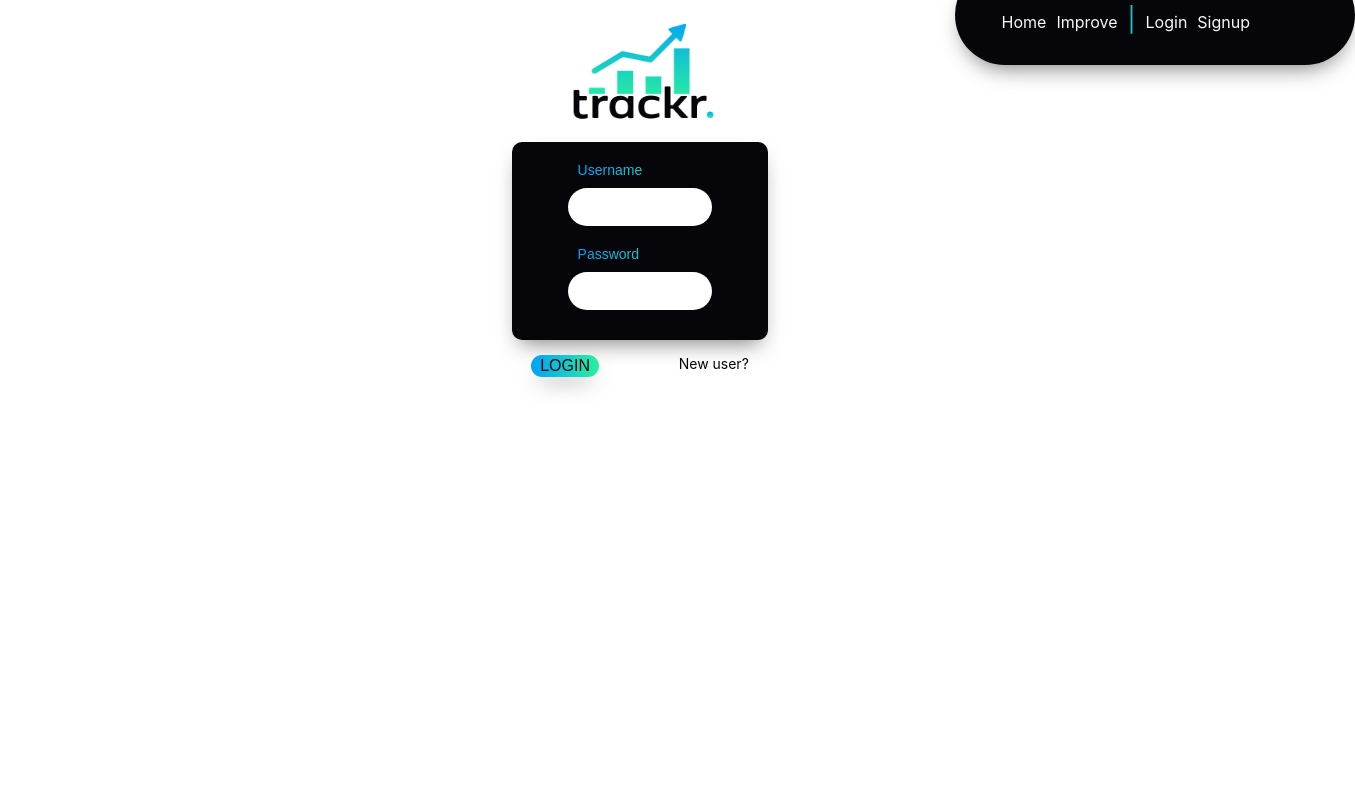
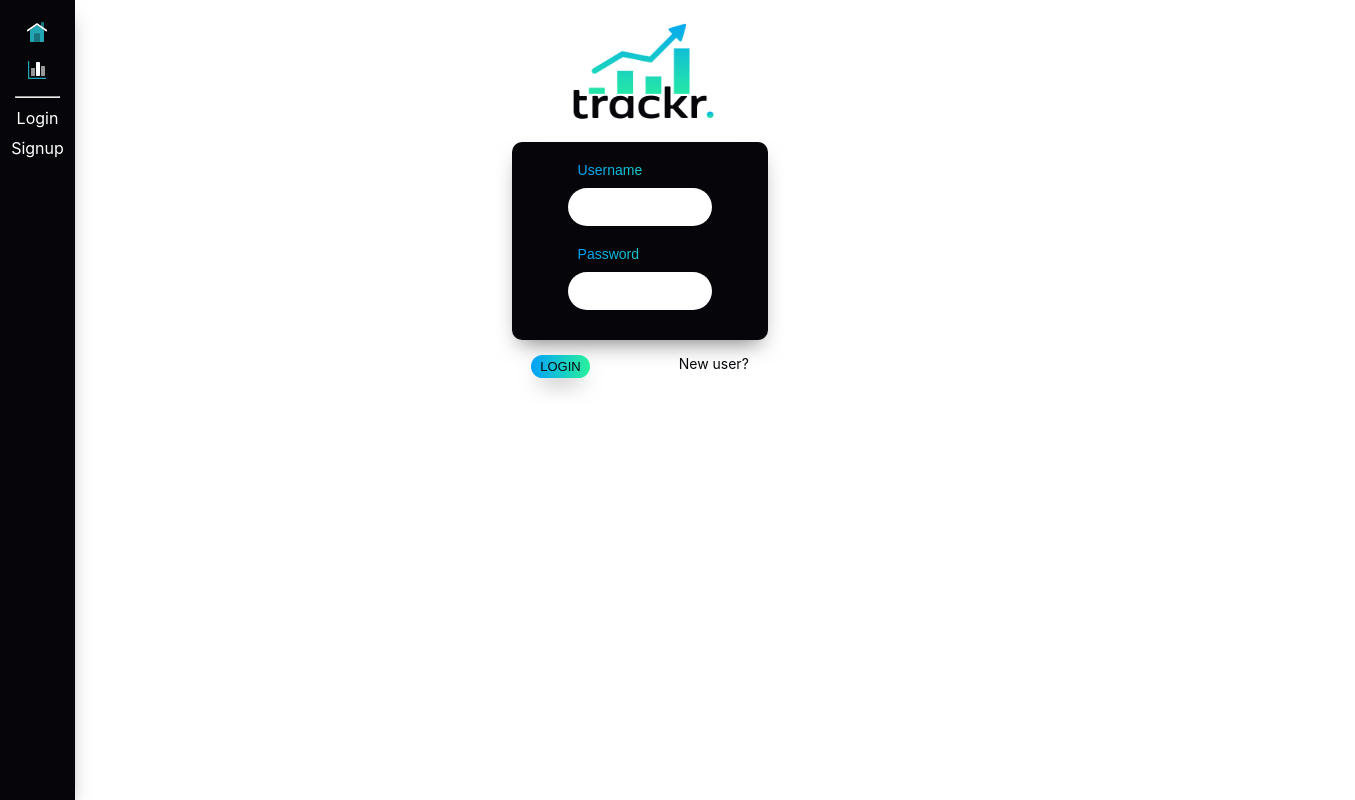
Before and after one commit to AnthonyTB/trackr, a React (Create React App) app in the folder client/: page /Login in a window 1280 px wide. Shown: the whole page, 1355 px wide, since content can reach past the window. Built offline with nearby package versions, Linux system fonts and the light colour scheme; a web font is replaced by a local one.

Commit message:
worked on desktop menu

```diff
--- a/client/src/Components/Create-Account-Form/Create-Account-Form.css
+++ b/client/src/Components/Create-Account-Form/Create-Account-Form.css
@@ -104,17 +104,12 @@ form a:hover::after {
     margin-bottom: 20px;
   }
 
-  input:focus {
-    border-color: red;
-  }
-
   form a {
     font-size: calc(-2px + 2vmin);
   }
 
   form button {
-    font-size: calc(0px + 2vmin);
-    padding: 2px 9px 2px 9px;
-    font-family: kobenhavn-sans, sans-serif;
+    font-size: calc(-3px + 2vmin);
+    padding: 4px 9px 4px 9px;
   }
 }
--- a/client/src/Components/DesktopMenu/Menu.css
+++ b/client/src/Components/DesktopMenu/Menu.css
@@ -1,49 +1,42 @@
 .Desktop-Menu {
   color: #fff;
   position: absolute;
-  right: 0;
+  left: 0;
   top: 0;
-  margin-top: 5px;
+  height: 100vh;
+  width: 75px;
   z-index: 60;
-  margin-right: 20px;
+  background-color: #06060a;
+  box-shadow: 0px 11px 21px -8px rgba(0, 0, 0, 0.5);
+  display: flex;
+  justify-content: center;
+}
+
+.Desktop-Menu nav {
+  text-align: center;
+  margin-top: 20px;
 }
 
 .Desktop-Menu a {
   color: #fff;
-  mix-blend-mode: difference;
+  display: block;
+  text-decoration: none;
+  padding: 0;
+  margin-bottom: 10px;
 }
 
-.Desktop-Menu a,
-.Menu button {
-  margin-right: 10px;
-  color: #fff;
-  text-decoration: none;
-}
-
-.Desktop-Menu p {
-  display: inline;
-  margin-right: 10px;
-  font-size: calc(8px + 2vmin);
+.Desktop-Menu .menu-divider {
   background: var(--gradient);
+  margin: auto auto;
+  margin-top: 10px;
+  margin-bottom: 10px;
+  width: 80%;
   -webkit-background-clip: text;
   -webkit-text-fill-color: transparent;
 }
 
 .loggedOut,
 .loggedIn {
-  display: inline-flex;
-}
-
-.menu-curve {
-  width: 400px;
-  height: 100px;
-  background: #06060a;
-  border-radius: 50px / 50px;
-  position: absolute;
-  top: -40px;
-  right: -95px;
-  z-index: -1;
-  box-shadow: 0px 11px 21px -8px rgba(0, 0, 0, 0.5);
 }
 
 @media only screen and (min-width: 1024px) {
--- a/client/src/Components/DesktopMenu/Menu.js
+++ b/client/src/Components/DesktopMenu/Menu.js
@@ -2,6 +2,8 @@ import React, { useContext } from 'react';
 import './Menu.css';
 import { Link } from 'react-router-dom';
 import { Context } from '../Context/Context';
+import HomeBtn from '../SVGs/homebtn';
+import ChartBtn from '../SVGs/chartbtn';
 
 function DesktopMenu() {
   const { isLoggedIn, updateStatus, Logout } = React.useContext(Context);
@@ -25,11 +27,14 @@ function DesktopMenu() {
 
   return (
     <div className='Desktop-Menu'>
-      <div className='menu-curve'></div>
       <nav>
-        <Link to='/Home'>Home</Link>
-        <Link to='/Improve'>Improve</Link>
-        <p>|</p>
+        <Link to='/Home'>
+          <HomeBtn />
+        </Link>
+        <Link to='/Data'>
+          <ChartBtn />
+        </Link>
+        <hr className='menu-divider' />
         {loginStatus()}
       </nav>
     </div>
--- a/client/src/Components/Login-Form/Login-Form.css
+++ b/client/src/Components/Login-Form/Login-Form.css
@@ -117,6 +117,5 @@ form a:hover::after {
   form button {
     font-size: calc(0px + 2vmin);
     padding: 2px 9px 2px 9px;
-    font-family: kobenhavn-sans, sans-serif;
   }
 }
--- a/client/src/Components/MobileMenu/Menu.css
+++ b/client/src/Components/MobileMenu/Menu.css
@@ -14,22 +14,25 @@
   right: 10px;
   margin-top: 10px;
   margin-right: 10px;
-  z-index: 1000 !important;
+  z-index: 2000;
 }
 
 .menu-button {
   float: right;
-  background: transparent;
-  padding: 0;
+  background: #fff;
+  padding: 2px 3px 2px 3px;
+  border-radius: 50%;
   margin: 0;
   border: 0;
   margin-bottom: 10px;
+  z-index: 2000;
+  box-shadow: 0px 11px 21px -8px rgba(0, 0, 0, 0.5);
 }
 
 .slide-out {
   clear: both;
   margin-top: 15px;
-  margin-right: -10px;
+  margin-right: -40px;
   height: 45%;
   width: 200px;
   background-color: #fff;
@@ -38,7 +41,6 @@
   overflow-x: hidden;
   padding-top: 60px;
   transition: 0.5s;
-  margin-top: 1%;
   box-shadow: 0px 11px 21px -8px rgba(0, 0, 0, 0.5);
 }
 
--- /dev/null
+++ b/client/src/Components/SVGs/chartbtn.js
@@ -0,0 +1,30 @@
+import React from 'react';
+
+export default class ChartIcon extends React.Component {
+  render() {
+    return (
+      <svg width='24' height='24'>
+        <rect width='24' height='24' fill='none' rx='0' ry='0' />
+        <path
+          fill-rule='evenodd'
+          clip-rule='evenodd'
+          d='M3 3.2C3 3.08954 3.08954 3 3.2 3H4C4.11046 3 4.2 3.08954 4.2 3.2V19.6C4.2 19.7105 4.28954 19.8 4.4 19.8H20.8C20.9105 19.8 21 19.8895 21 20V20.8C21 20.9105 20.9105 21 20.8 21H3.5C3.22386 21 3 20.7761 3 20.5V3.2Z'
+          fill='#22a6b3'
+        />
+        <path
+          fill-rule='evenodd'
+          clip-rule='evenodd'
+          d='M12 4C11.4477 4 11 4.44772 11 5V17C11 17.5523 11.4477 18 12 18H14C14.5523 18 15 17.5523 15 17V5C15 4.44772 14.5523 4 14 4H12ZM16 9C16 8.44772 16.4477 8 17 8H19C19.5523 8 20 8.44772 20 9V17C20 17.5523 19.5523 18 19 18H17C16.4477 18 16 17.5523 16 17V9ZM6 11C6 10.4477 6.44772 10 7 10H9C9.55228 10 10 10.4477 10 11V17C10 17.5523 9.55228 18 9 18H7C6.44772 18 6 17.5523 6 17V11Z'
+          fill='#ffffff'
+        />
+        <path
+          fill-rule='evenodd'
+          clip-rule='evenodd'
+          d='M17 8C16.4477 8 16 8.44772 16 9V17C16 17.5523 16.4477 18 17 18H19C19.5523 18 20 17.5523 20 17V9C20 8.44772 19.5523 8 19 8H17ZM7 10C6.44772 10 6 10.4477 6 11V17C6 17.5523 6.44772 18 7 18H9C9.55228 18 10 17.5523 10 17V11C10 10.4477 9.55228 10 9 10H7Z'
+          fill='black'
+          fill-opacity='0.4'
+        />
+      </svg>
+    );
+  }
+}
--- /dev/null
+++ b/client/src/Components/SVGs/homebtn.js
@@ -0,0 +1,30 @@
+import React from 'react';
+
+export default class Icon extends React.Component {
+  render() {
+    return (
+      <svg width='24' height='24'>
+        <rect width='24' height='24' fill='none' rx='0' ry='0' />
+        <path
+          fill-rule='evenodd'
+          clip-rule='evenodd'
+          d='M16.8 2C16.3582 2 16 2.35817 16 2.8V7.75714L12 4.89999L5 9.89999V21.2C5 21.6418 5.35817 22 5.8 22H18.2C18.6418 22 19 21.6418 19 21.2V9.89999L17.74 9H19V2.8C19 2.35817 18.6418 2 18.2 2H16.8Z'
+          fill='#22a6b3'
+        />
+        <path
+          fill-rule='evenodd'
+          clip-rule='evenodd'
+          d='M2 10.2603C2 10.0972 2.07961 9.94428 2.21327 9.85071L11.7133 3.20071C11.8854 3.0802 12.1146 3.0802 12.2867 3.20071L21.7867 9.85071C21.9204 9.94428 22 10.0972 22 10.2603V11.0397C22 11.4442 21.5447 11.6813 21.2133 11.4493L12.2867 5.20071C12.1146 5.0802 11.8854 5.0802 11.7133 5.20071L2.78673 11.4493C2.45534 11.6813 2 11.4442 2 11.0397V10.2603Z'
+          fill='#ffffff'
+        />
+        <path
+          fill-rule='evenodd'
+          clip-rule='evenodd'
+          d='M16.8 2C16.3582 2 16 2.35817 16 2.8V5.8L19 7.9V2.8C19 2.35817 18.6418 2 18.2 2H16.8ZM9.8 13.2C9.35817 13.2 9 13.5582 9 14V22H15V14C15 13.5582 14.6418 13.2 14.2 13.2H9.8Z'
+          fill='black'
+          fill-opacity='0.3'
+        />
+      </svg>
+    );
+  }
+}
--- a/client/src/Components/SVGs/menu.js
+++ b/client/src/Components/SVGs/menu.js
@@ -1,6 +1,6 @@
 import React from 'react';
 
-export default class MenuIcon extends React.Component {
+export default class Icon extends React.Component {
   render() {
     return (
       <svg width='24' height='24'>
@@ -8,21 +8,8 @@ export default class MenuIcon extends React.Component {
         <path
           fill-rule='evenodd'
           clip-rule='evenodd'
-          d='M18.6499 10.05C19.7199 10.05 20.5999 10.93 20.5999 12C20.5999 13.07 19.7199 13.95 18.6499 13.95H10.3499C9.26985 13.95 8.39985 13.07 8.39985 12C8.39985 10.93 9.26985 10.05 10.3499 10.05H18.6499ZM9.59985 12C9.59985 12.41 9.93985 12.75 10.3499 12.75H18.6499C19.0599 12.75 19.3999 12.41 19.3999 12C19.3999 11.59 19.0599 11.25 18.6499 11.25H10.3499C9.93985 11.25 9.59985 11.59 9.59985 12Z'
-          fill='#21dbb8'
-        />
-        <path
-          fill-rule='evenodd'
-          clip-rule='evenodd'
-          d='M3.99985 7.0501H19.9999C20.3299 7.0501 20.5999 6.7801 20.5999 6.4501C20.5999 6.1201 20.3299 5.8501 19.9999 5.8501H3.99985C3.66985 5.8501 3.39985 6.1201 3.39985 6.4501C3.39985 6.7801 3.66985 7.0501 3.99985 7.0501ZM19.9999 16.9501H3.99985C3.66985 16.9501 3.39985 17.2201 3.39985 17.5501C3.39985 17.8801 3.66985 18.1501 3.99985 18.1501H19.9999C20.3299 18.1501 20.5999 17.8801 20.5999 17.5501C20.5999 17.2201 20.3299 16.9501 19.9999 16.9501Z'
+          d='M4 7C4 6.58579 4.33579 6.25 4.75 6.25H19.25C19.6642 6.25 20 6.58579 20 7C20 7.41421 19.6642 7.75 19.25 7.75H4.75C4.33579 7.75 4 7.41421 4 7ZM4 12C4 11.5858 4.33579 11.25 4.75 11.25H19.25C19.6642 11.25 20 11.5858 20 12C20 12.4142 19.6642 12.75 19.25 12.75H4.75C4.33579 12.75 4 12.4142 4 12ZM4.75 16.25C4.33579 16.25 4 16.5858 4 17C4 17.4142 4.33579 17.75 4.75 17.75H19.25C19.6642 17.75 20 17.4142 20 17C20 16.5858 19.6642 16.25 19.25 16.25H4.75Z'
           fill='#000000'
-        />
-        <path
-          fill-rule='evenodd'
-          clip-rule='evenodd'
-          d='M3.99985 7.0501H19.9999C20.3299 7.0501 20.5999 6.7801 20.5999 6.4501C20.5999 6.1201 20.3299 5.8501 19.9999 5.8501H3.99985C3.66985 5.8501 3.39985 6.1201 3.39985 6.4501C3.39985 6.7801 3.66985 7.0501 3.99985 7.0501ZM19.9999 16.9501H3.99985C3.66985 16.9501 3.39985 17.2201 3.39985 17.5501C3.39985 17.8801 3.66985 18.1501 3.99985 18.1501H19.9999C20.3299 18.1501 20.5999 17.8801 20.5999 17.5501C20.5999 17.2201 20.3299 16.9501 19.9999 16.9501Z'
-          fill='#000000'
-          fill-opacity='0.01'
         />
       </svg>
     );
```
Also changed, not shown: client/src/Components/SVGs/close-menu.js (+5 -5 lines).
